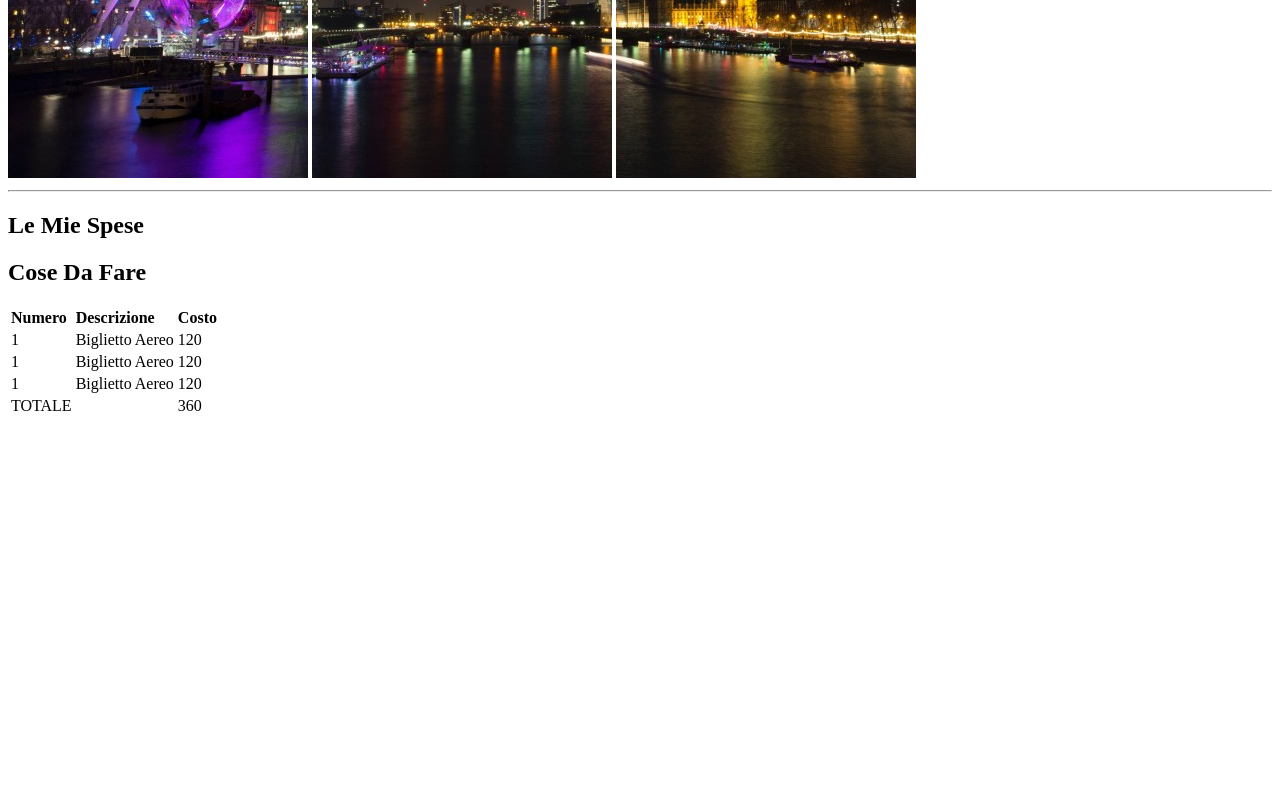
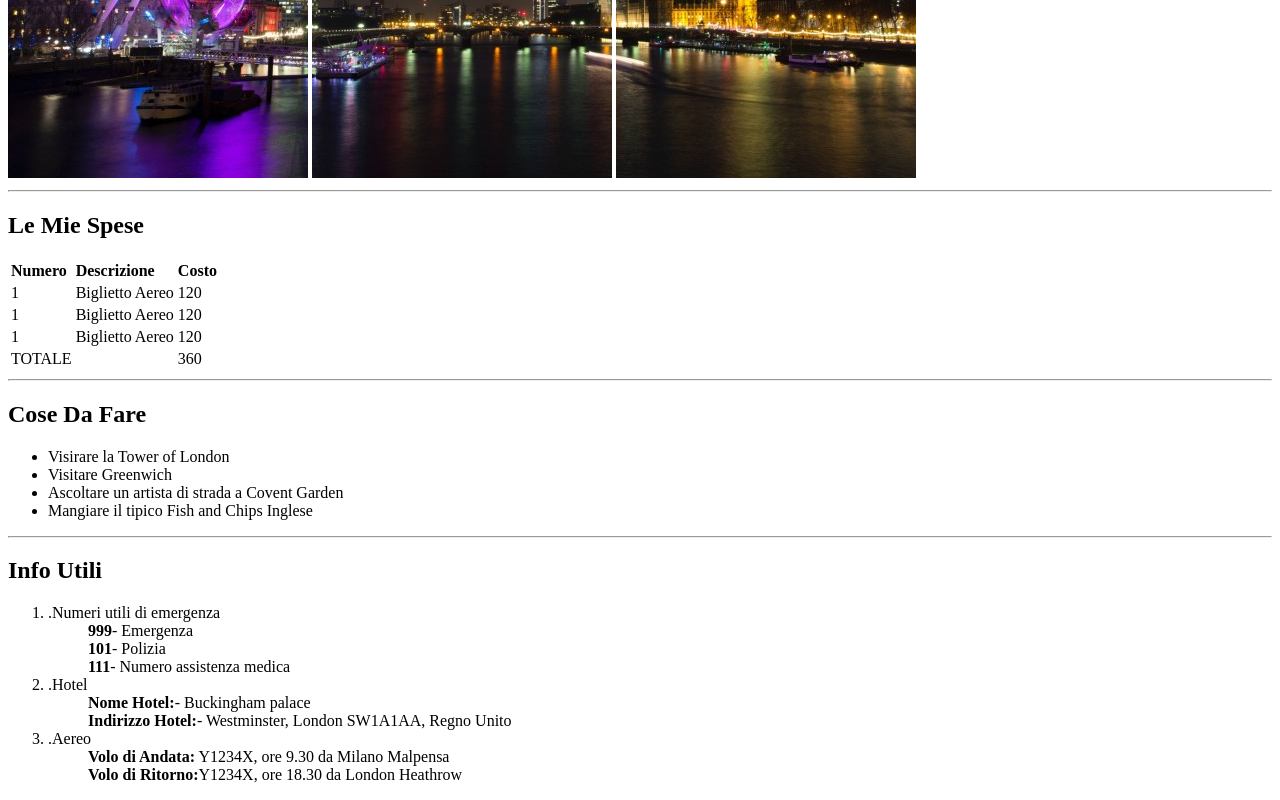
Before and after one commit to DavideVerrengiaCaporossi/html-london-trip, a plain HTML site: page index.html in a window 1280 px wide. Shown: the part 502-1302 px from the top of the page. Before the commit the page ends 928 px from the top, so only its background shows below. Drawn offline with Linux system fonts and the light colour scheme.

Commit message:
aggiunta lista mista

```diff
--- a/index.html
+++ b/index.html
@@ -55,16 +55,48 @@
                 <td></td>
                 <td>360</td>
             </tr>
-                <h2><strong>Cose Da Fare</strong></h2>
+
 
 
 
         </tbody>
 
 
+
     </table>
+    <hr>
+    <!--lista non ordinata-->
+    <h2>Cose Da Fare</h2>
+<ul>
+    <li> Visirare la Tower of London </li>
+    <li>Visitare Greenwich</li>
+    <li>Ascoltare un artista di strada a Covent Garden</li>
+    <li>Mangiare il tipico Fish and Chips Inglese</li>
 
 
+</ul>
+<hr>
+<!--Seconda lista mista-->
+<h2> Info Utili</h2>
+<ol>
+    <li>
+        .Numeri utili di emergenza
+        <ul><strong>999</strong>- Emergenza</ul>
+        <ul><strong>101</strong>- Polizia</ul>
+        <ul><strong>111</strong>- Numero assistenza medica</ul>
+    </li>
+    <li>
+        .Hotel
+        <ul><strong>Nome Hotel:</strong>- Buckingham palace</ul>
+        <ul><strong>Indirizzo Hotel:</strong>- Westminster, London SW1A1AA, Regno Unito</ul>
+
+    </li>
+    <li>
+        .Aereo
+        <ul><strong>Volo di Andata:</strong> Y1234X, ore 9.30 da Milano Malpensa</ul>
+        <ul><strong>Volo di Ritorno:</strong>Y1234X, ore 18.30 da London Heathrow</ul>
+    </li>
+</ol>
 
 </main>
 </body>
```
